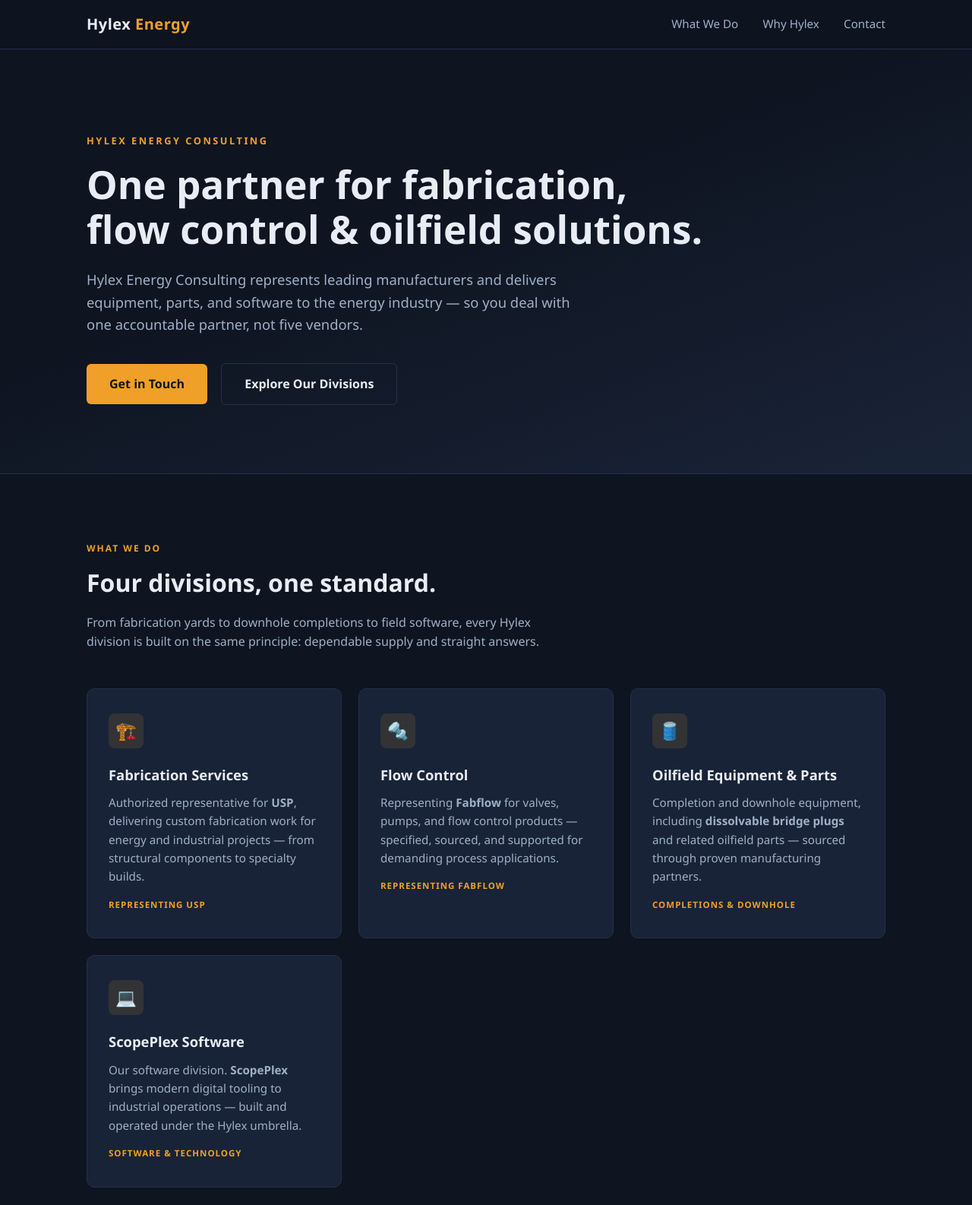
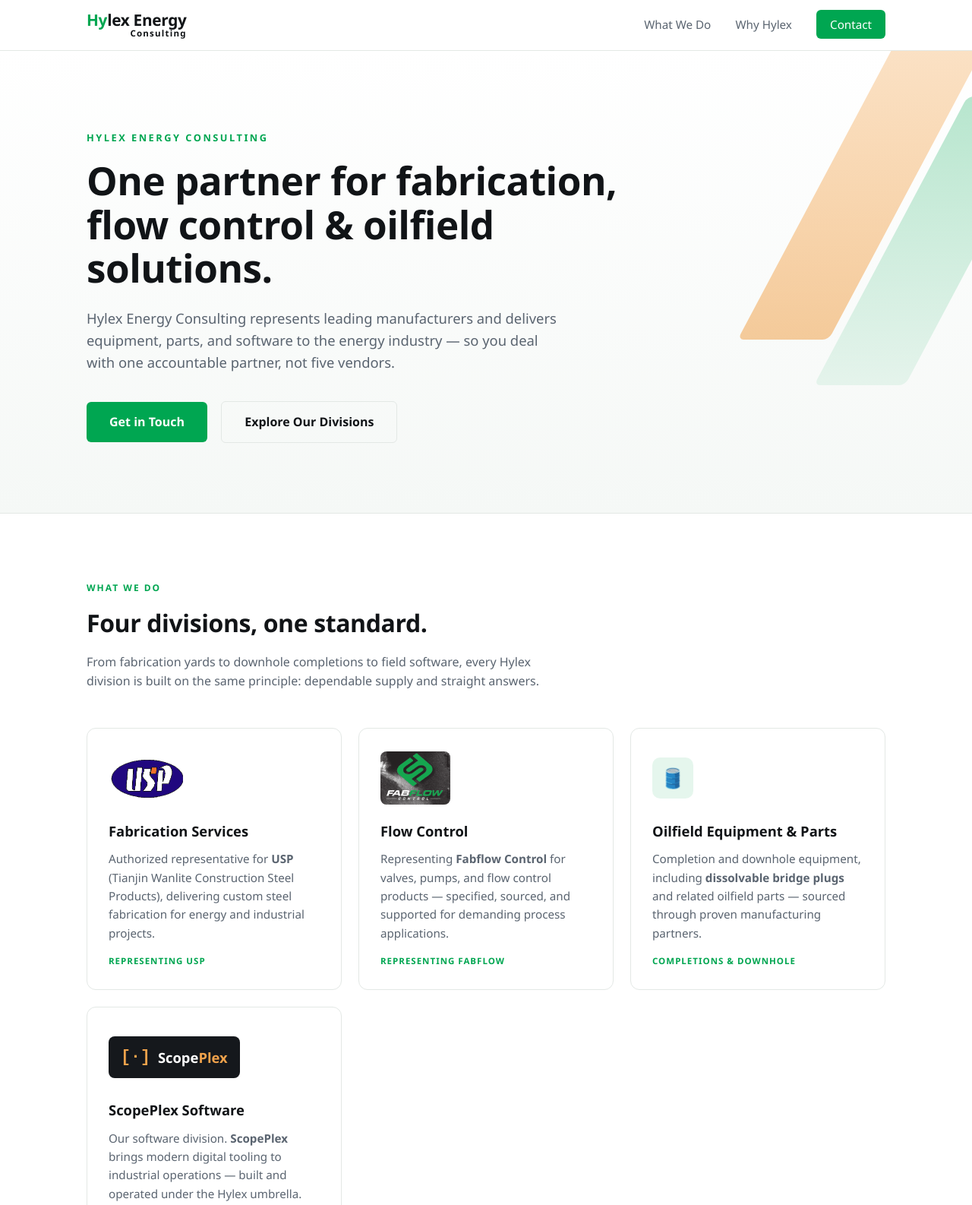
Before and after one commit to hyperalexie/hylex-energy-site, a plain HTML site: page index.html in a window 1280 px wide. Shown: the top 1586 px of the page at 76% size. Drawn offline with Linux system fonts and the light colour scheme.

Commit message:
Add files via upload

```diff
--- a/index.html
+++ b/index.html
@@ -7,63 +7,80 @@
 <meta name="description" content="Hylex Energy Consulting represents leading manufacturers in fabrication, valves, pumps and flow control, supplies oilfield completion equipment, and builds software for the energy sector.">
 <style>
   :root{
-    --bg:#0e1420; --bg2:#131c2c; --card:#182337; --line:#233149;
-    --text:#e8edf5; --muted:#9fb0c7; --accent:#f0a028; --accent2:#ffb84d;
+    --green:#00A651; --green-dark:#008a44; --ink:#111417; --gray:#5a6470;
+    --bg:#ffffff; --bg-soft:#f5f8f6; --line:#e3e8e5;
+    --orange:#F0A24B; --orange-soft:#fbe3c8;
+    --dark:#15181c;
   }
   *{margin:0;padding:0;box-sizing:border-box}
   html{scroll-behavior:smooth}
-  body{font-family:'Segoe UI',system-ui,-apple-system,sans-serif;background:var(--bg);color:var(--text);line-height:1.6}
+  body{font-family:'Segoe UI',system-ui,-apple-system,sans-serif;background:var(--bg);color:var(--ink);line-height:1.6}
   .wrap{max-width:1100px;margin:0 auto;padding:0 24px}
   /* Nav */
-  nav{position:sticky;top:0;background:rgba(14,20,32,.92);backdrop-filter:blur(8px);border-bottom:1px solid var(--line);z-index:10}
-  .nav-inner{display:flex;align-items:center;justify-content:space-between;height:64px}
-  .logo{font-size:1.25rem;font-weight:700;letter-spacing:.5px}
-  .logo span{color:var(--accent)}
-  .nav-links a{color:var(--muted);text-decoration:none;margin-left:28px;font-size:.95rem;transition:color .2s}
-  .nav-links a:hover{color:var(--accent)}
+  nav{position:sticky;top:0;background:rgba(255,255,255,.94);backdrop-filter:blur(8px);border-bottom:1px solid var(--line);z-index:10}
+  .nav-inner{display:flex;align-items:center;justify-content:space-between;height:66px}
+  .brand{display:flex;flex-direction:column;line-height:1.05;text-decoration:none}
+  .brand .top{font-size:1.3rem;font-weight:800;color:var(--ink);letter-spacing:-.3px}
+  .brand .top em{color:var(--green);font-style:normal}
+  .brand .sub{font-size:.72rem;font-weight:700;color:var(--ink);letter-spacing:1.2px;text-transform:none;align-self:flex-end}
+  .nav-links a{color:var(--gray);text-decoration:none;margin-left:28px;font-size:.95rem;font-weight:500;transition:color .2s}
+  .nav-links a:hover{color:var(--green)}
+  .nav-links a.cta{color:#fff;background:var(--green);padding:9px 18px;border-radius:6px}
+  .nav-links a.cta:hover{background:var(--green-dark);color:#fff}
   /* Hero */
-  header{background:linear-gradient(160deg,var(--bg) 40%,#1a2438 100%);padding:110px 0 90px;border-bottom:1px solid var(--line)}
-  .kicker{color:var(--accent);font-weight:600;letter-spacing:2.5px;text-transform:uppercase;font-size:.8rem;margin-bottom:18px}
-  h1{font-size:clamp(2rem,5vw,3.2rem);line-height:1.15;font-weight:700;max-width:820px}
-  .sub{color:var(--muted);font-size:1.15rem;max-width:640px;margin:22px 0 36px}
-  .btn{display:inline-block;background:var(--accent);color:#131313;font-weight:600;padding:14px 30px;border-radius:6px;text-decoration:none;transition:background .2s}
-  .btn:hover{background:var(--accent2)}
-  .btn.ghost{background:transparent;color:var(--text);border:1px solid var(--line);margin-left:14px}
-  .btn.ghost:hover{border-color:var(--accent);color:var(--accent);background:transparent}
+  header{position:relative;overflow:hidden;background:linear-gradient(180deg,#fff 0%,var(--bg-soft) 100%);border-bottom:1px solid var(--line);padding:104px 0 92px}
+  .swash{position:absolute;top:-40px;right:6%;width:120px;height:420px;transform:skewX(-28deg);background:linear-gradient(180deg,var(--orange-soft),rgba(240,162,75,.55));border-radius:8px}
+  .swash.g{right:calc(6% - 90px);top:60px;height:380px;background:linear-gradient(180deg,rgba(0,166,81,.28),rgba(0,166,81,.08))}
+  .kicker{color:var(--green);font-weight:700;letter-spacing:2.5px;text-transform:uppercase;font-size:.8rem;margin-bottom:18px}
+  h1{font-size:clamp(2rem,5vw,3.2rem);line-height:1.12;font-weight:800;max-width:780px;letter-spacing:-.5px}
+  .sub-line{color:var(--gray);font-size:1.15rem;max-width:620px;margin:22px 0 36px}
+  .btn{display:inline-block;background:var(--green);color:#fff;font-weight:600;padding:14px 30px;border-radius:6px;text-decoration:none;transition:background .2s}
+  .btn:hover{background:var(--green-dark)}
+  .btn.ghost{background:transparent;color:var(--ink);border:1.5px solid var(--line);margin-left:14px}
+  .btn.ghost:hover{border-color:var(--green);color:var(--green);background:transparent}
   /* Sections */
   section{padding:88px 0}
-  .sec-kicker{color:var(--accent);font-weight:600;letter-spacing:2px;text-transform:uppercase;font-size:.75rem;margin-bottom:10px}
-  h2{font-size:2rem;margin-bottom:14px}
-  .sec-sub{color:var(--muted);max-width:640px;margin-bottom:48px}
+  .sec-kicker{color:var(--green);font-weight:700;letter-spacing:2px;text-transform:uppercase;font-size:.75rem;margin-bottom:10px}
+  h2{font-size:2rem;margin-bottom:14px;letter-spacing:-.4px}
+  .sec-sub{color:var(--gray);max-width:640px;margin-bottom:48px}
   /* Division cards */
   .grid{display:grid;grid-template-columns:repeat(auto-fit,minmax(250px,1fr));gap:22px}
-  .card{background:var(--card);border:1px solid var(--line);border-radius:10px;padding:32px 28px;transition:transform .2s,border-color .2s}
-  .card:hover{transform:translateY(-4px);border-color:var(--accent)}
-  .card .icon{width:46px;height:46px;border-radius:8px;background:rgba(240,160,40,.12);display:flex;align-items:center;justify-content:center;margin-bottom:20px;font-size:1.4rem}
+  .card{background:#fff;border:1px solid var(--line);border-radius:12px;padding:28px;transition:transform .2s,box-shadow .2s,border-color .2s;display:flex;flex-direction:column}
+  .card:hover{transform:translateY(-4px);border-color:var(--green);box-shadow:0 10px 30px rgba(17,20,23,.07)}
+  .logo-chip{height:74px;display:flex;align-items:center;margin-bottom:18px}
+  .logo-chip img{max-height:70px;max-width:170px;border-radius:8px}
+  .logo-chip .icon{width:54px;height:54px;border-radius:10px;background:rgba(0,166,81,.1);display:flex;align-items:center;justify-content:center;font-size:1.6rem}
+  .scopeplex{background:var(--dark);border-radius:8px;padding:10px 16px;display:inline-flex;align-items:center;gap:10px}
+  .scopeplex .bracket{color:var(--orange);font-weight:800;font-size:1.35rem;font-family:monospace}
+  .scopeplex .word{font-weight:800;font-size:1.15rem;color:#fff;font-family:'Segoe UI',sans-serif}
+  .scopeplex .word span{color:var(--orange)}
   .card h3{font-size:1.15rem;margin-bottom:10px}
-  .card p{color:var(--muted);font-size:.95rem}
-  .card .tag{display:inline-block;margin-top:16px;font-size:.72rem;font-weight:600;letter-spacing:1px;text-transform:uppercase;color:var(--accent)}
+  .card p{color:var(--gray);font-size:.95rem;flex:1}
+  .card .tag{display:inline-block;margin-top:16px;font-size:.72rem;font-weight:700;letter-spacing:1px;text-transform:uppercase;color:var(--green)}
   /* About */
-  .about{background:var(--bg2);border-top:1px solid var(--line);border-bottom:1px solid var(--line)}
+  .about{background:var(--bg-soft);border-top:1px solid var(--line);border-bottom:1px solid var(--line)}
   .about-grid{display:grid;grid-template-columns:1fr 1fr;gap:60px;align-items:start}
-  .points{margin-top:8px}
   .point{display:flex;gap:14px;margin-bottom:22px}
-  .point .dot{color:var(--accent);font-weight:700;margin-top:2px}
+  .point .dot{color:var(--green);font-weight:700;margin-top:2px}
   .point h4{font-size:1rem;margin-bottom:4px}
-  .point p{color:var(--muted);font-size:.92rem}
+  .point p{color:var(--gray);font-size:.92rem}
   /* Contact */
-  .contact-grid{display:grid;grid-template-columns:1fr 1fr;gap:60px}
-  .c-item{margin-bottom:26px}
-  .c-item .label{font-size:.75rem;letter-spacing:1.5px;text-transform:uppercase;color:var(--accent);font-weight:600;margin-bottom:4px}
-  .c-item a{color:var(--text);text-decoration:none;font-size:1.1rem}
-  .c-item a:hover{color:var(--accent)}
-  .c-item p{font-size:1.1rem}
-  footer{border-top:1px solid var(--line);padding:28px 0;color:var(--muted);font-size:.85rem}
+  .contact-grid{display:grid;grid-template-columns:1fr 1fr;gap:60px;align-items:center}
+  .c-box{background:var(--bg-soft);border:1px solid var(--line);border-radius:12px;padding:36px}
+  .c-item{margin-bottom:24px}
+  .c-item:last-child{margin-bottom:0}
+  .c-item .label{font-size:.72rem;letter-spacing:1.5px;text-transform:uppercase;color:var(--green);font-weight:700;margin-bottom:4px}
+  .c-item a{color:var(--ink);text-decoration:none;font-size:1.15rem;font-weight:600}
+  .c-item a:hover{color:var(--green)}
+  footer{background:var(--dark);color:#aab4bd;padding:30px 0;font-size:.85rem}
   .foot{display:flex;justify-content:space-between;flex-wrap:wrap;gap:10px}
+  .foot b{color:#fff}
+  .foot b em{color:var(--green);font-style:normal}
   @media(max-width:760px){
     .about-grid,.contact-grid{grid-template-columns:1fr}
-    .nav-links{display:none}
+    .nav-links a:not(.cta){display:none}
     header{padding:70px 0 60px}
+    .swash{right:-30px}.swash.g{right:40px}
   }
 </style>
 </head>
@@ -71,20 +88,25 @@
 
 <nav>
   <div class="wrap nav-inner">
-    <div class="logo">Hylex <span>Energy</span></div>
+    <a class="brand" href="#">
+      <span class="top"><em>Hy</em>lex Energy</span>
+      <span class="sub">Consulting</span>
+    </a>
     <div class="nav-links">
       <a href="#divisions">What We Do</a>
       <a href="#about">Why Hylex</a>
-      <a href="#contact">Contact</a>
+      <a class="cta" href="#contact">Contact</a>
     </div>
   </div>
 </nav>
 
 <header>
-  <div class="wrap">
+  <div class="swash"></div>
+  <div class="swash g"></div>
+  <div class="wrap" style="position:relative">
     <div class="kicker">Hylex Energy Consulting</div>
     <h1>One partner for fabrication, flow control &amp; oilfield solutions.</h1>
-    <p class="sub">Hylex Energy Consulting represents leading manufacturers and delivers equipment, parts, and software to the energy industry — so you deal with one accountable partner, not five vendors.</p>
+    <p class="sub-line">Hylex Energy Consulting represents leading manufacturers and delivers equipment, parts, and software to the energy industry — so you deal with one accountable partner, not five vendors.</p>
     <a class="btn" href="#contact">Get in Touch</a>
     <a class="btn ghost" href="#divisions">Explore Our Divisions</a>
   </div>
@@ -97,25 +119,25 @@
     <p class="sec-sub">From fabrication yards to downhole completions to field software, every Hylex division is built on the same principle: dependable supply and straight answers.</p>
     <div class="grid">
       <div class="card">
-        <div class="icon">🏗️</div>
+        <div class="logo-chip"><img src="usp-logo.png" alt="USP — Tianjin Wanlite Construction Steel Products"></div>
         <h3>Fabrication Services</h3>
-        <p>Authorized representative for <strong>USP</strong>, delivering custom fabrication work for energy and industrial projects — from structural components to specialty builds.</p>
+        <p>Authorized representative for <strong>USP</strong> (Tianjin Wanlite Construction Steel Products), delivering custom steel fabrication for energy and industrial projects.</p>
         <span class="tag">Representing USP</span>
       </div>
       <div class="card">
-        <div class="icon">🔩</div>
+        <div class="logo-chip"><img src="fabflow-logo.png" alt="Fabflow Control"></div>
         <h3>Flow Control</h3>
-        <p>Representing <strong>Fabflow</strong> for valves, pumps, and flow control products — specified, sourced, and supported for demanding process applications.</p>
+        <p>Representing <strong>Fabflow Control</strong> for valves, pumps, and flow control products — specified, sourced, and supported for demanding process applications.</p>
         <span class="tag">Representing Fabflow</span>
       </div>
       <div class="card">
-        <div class="icon">🛢️</div>
+        <div class="logo-chip"><div class="icon">🛢️</div></div>
         <h3>Oilfield Equipment &amp; Parts</h3>
         <p>Completion and downhole equipment, including <strong>dissolvable bridge plugs</strong> and related oilfield parts — sourced through proven manufacturing partners.</p>
         <span class="tag">Completions &amp; Downhole</span>
       </div>
       <div class="card">
-        <div class="icon">💻</div>
+        <div class="logo-chip"><div class="scopeplex"><span class="bracket">[·]</span><span class="word">Scope<span>Plex</span></span></div></div>
         <h3>ScopePlex Software</h3>
         <p>Our software division. <strong>ScopePlex</strong> brings modern digital tooling to industrial operations — built and operated under the Hylex umbrella.</p>
         <span class="tag">Software &amp; Technology</span>
@@ -131,7 +153,7 @@
       <h2>A single point of accountability.</h2>
       <p class="sec-sub" style="margin-bottom:0">Energy projects fail on coordination, not intent. Hylex Energy Consulting exists so operators, EPCs, and service companies can source fabrication, flow control, and oilfield equipment through one relationship they trust.</p>
     </div>
-    <div class="points">
+    <div>
       <div class="point"><span class="dot">■</span><div><h4>Manufacturer-direct relationships</h4><p>We represent our partners directly — factory pricing, factory support, no middle layers.</p></div></div>
       <div class="point"><span class="dot">■</span><div><h4>Cross-division capability</h4><p>Fabrication, valves and pumps, downhole equipment, and software under one roof.</p></div></div>
       <div class="point"><span class="dot">■</span><div><h4>Responsive by design</h4><p>You work with a principal, not a ticket queue. Questions get answered the same day.</p></div></div>
@@ -146,17 +168,16 @@
       <h2>Let's talk about your project.</h2>
       <p class="sec-sub" style="margin-bottom:0">Whether you need a fabrication quote, flow control specification, or completion equipment pricing — reach out directly.</p>
     </div>
-    <div>
-      <div class="c-item"><div class="label">Email</div><a href="mailto:info@hylexenergy.com">info@hylexenergy.com</a></div>
-      <div class="c-item"><div class="label">Phone</div><a href="tel:+10000000000">(000) 000-0000</a></div>
-      <div class="c-item"><div class="label">Location</div><p>Houston, Texas</p></div>
+    <div class="c-box">
+      <div class="c-item"><div class="label">Email</div><a href="mailto:amac@hylexenergy.com">amac@hylexenergy.com</a></div>
+      <div class="c-item"><div class="label">Web</div><a href="https://hylexenergy.com">hylexenergy.com</a></div>
     </div>
   </div>
 </section>
 
 <footer>
   <div class="wrap foot">
-    <div>© 2026 Hylex Energy Consulting. All rights reserved.</div>
+    <div><b><em>Hy</em>lex Energy Consulting</b> · © 2026 · All rights reserved.</div>
     <div>Fabrication · Flow Control · Oilfield Equipment · ScopePlex</div>
   </div>
 </footer>
```
Also changed, not shown: fabflow-logo.png (added), usp-logo.png (added).
